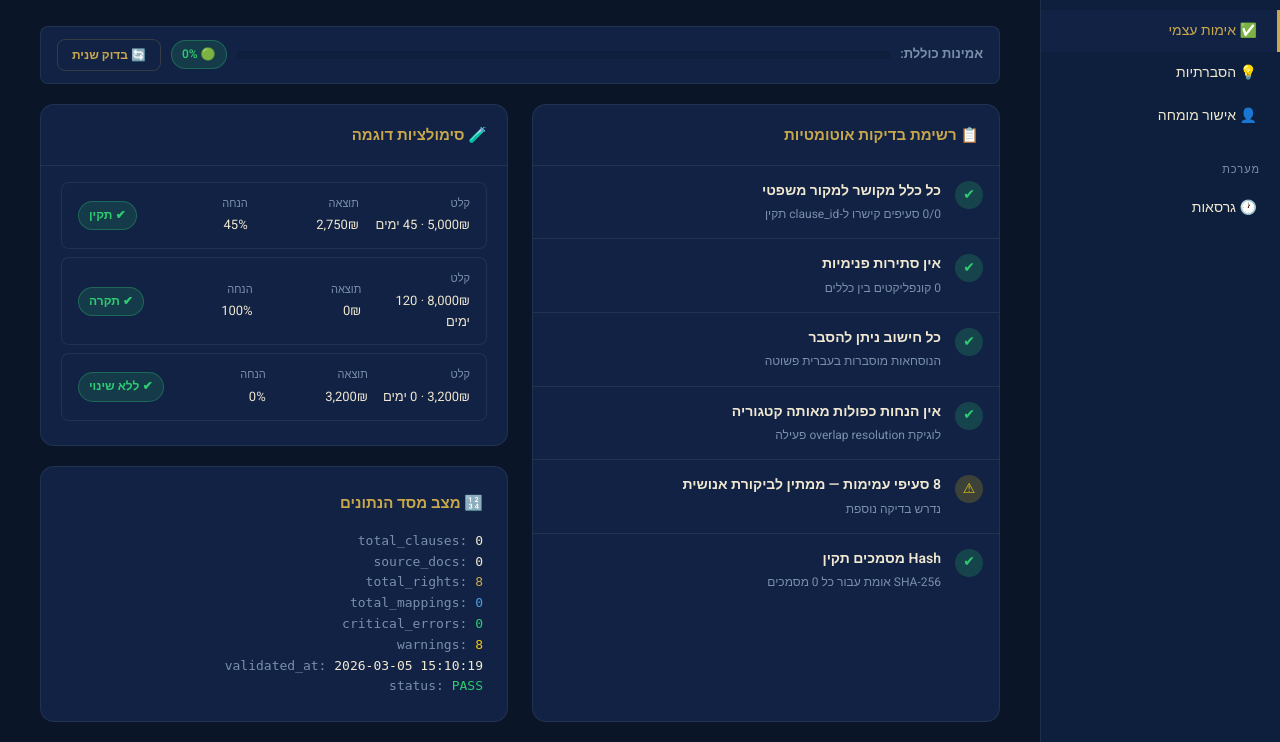
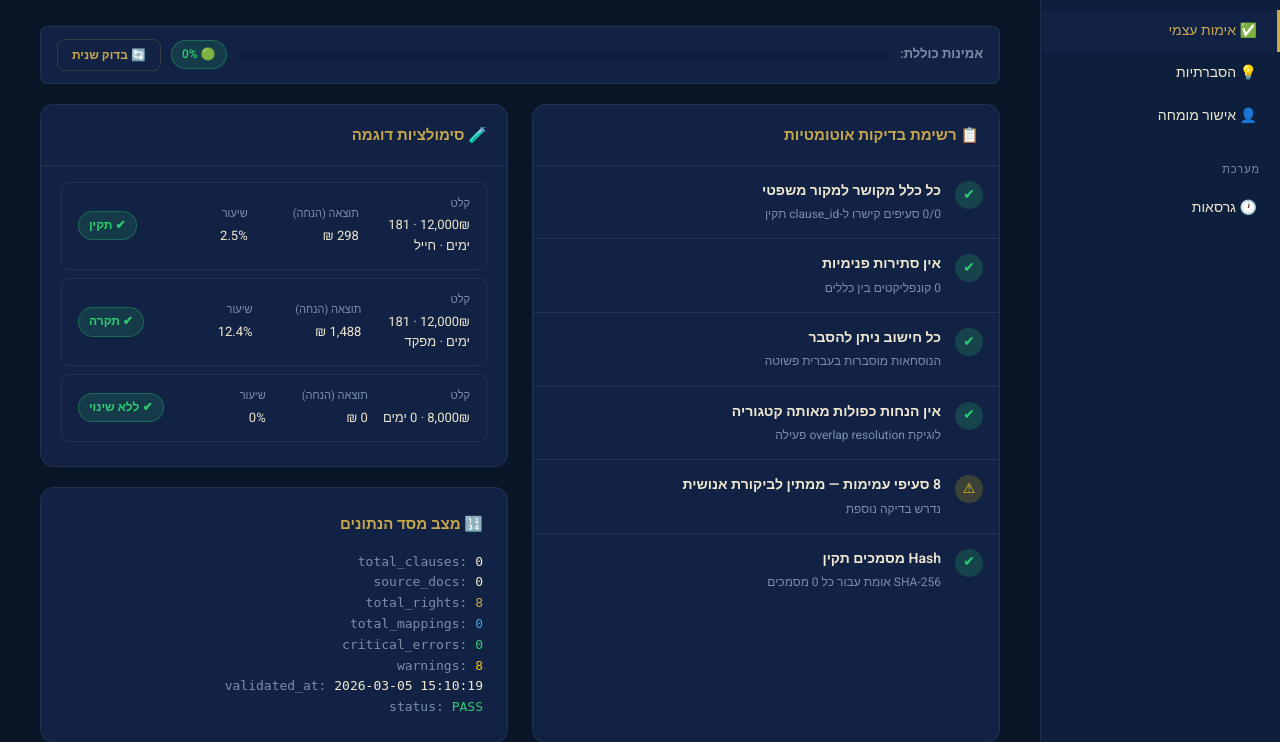
Before and after one commit to Yashasvi0229/right_rag, a FastAPI app: page /screen4 in a window 1280 px wide. Shown: the part 263-1005 px from the top of the page. Run offline with FastAPI, Linux system fonts and the light colour scheme; data comes from the database, SQL or seed files in the repository; data that the repository does not hold is empty; some web fonts are replaced.

Commit message:
Update screen4_validation.html

```diff
--- a/templates/screen4_validation.html
+++ b/templates/screen4_validation.html
@@ -161,22 +161,26 @@
             <div class="card-title" style="margin-bottom:0">🧪 סימולציות דוגמה</div>
           </div>
           <div style="padding:16px 20px;">
+            <!-- Correct formula: annual_tax × rate × (days/365) -->
+            <!-- Example 1: soldier, 12000₪, 181 days → 12000×5%×(181/365) = 297.5₪ -->
             <div class="sim-row">
-              <div><div class="sim-label">קלט</div>5,000₪ · 45 ימים</div>
-              <div><div class="sim-label">תוצאה</div>2,750₪</div>
-              <div><div class="sim-label">הנחה</div>45%</div>
+              <div><div class="sim-label">קלט</div>12,000₪ · 181 ימים · חייל</div>
+              <div><div class="sim-label">תוצאה (הנחה)</div>298 ₪</div>
+              <div><div class="sim-label">שיעור</div>2.5%</div>
               <span class="badge badge-green">✔ תקין</span>
             </div>
+            <!-- Example 2: commander, 12000₪, 181 days → 12000×25%×(181/365) = 1,488₪ -->
             <div class="sim-row">
-              <div><div class="sim-label">קלט</div>8,000₪ · 120 ימים</div>
-              <div><div class="sim-label">תוצאה</div>0₪</div>
-              <div><div class="sim-label">הנחה</div>100%</div>
+              <div><div class="sim-label">קלט</div>12,000₪ · 181 ימים · מפקד</div>
+              <div><div class="sim-label">תוצאה (הנחה)</div>1,488 ₪</div>
+              <div><div class="sim-label">שיעור</div>12.4%</div>
               <span class="badge badge-green">✔ תקרה</span>
             </div>
+            <!-- Example 3: 0 days → 0 discount -->
             <div class="sim-row">
-              <div><div class="sim-label">קלט</div>3,200₪ · 0 ימים</div>
-              <div><div class="sim-label">תוצאה</div>3,200₪</div>
-              <div><div class="sim-label">הנחה</div>0%</div>
+              <div><div class="sim-label">קלט</div>8,000₪ · 0 ימים</div>
+              <div><div class="sim-label">תוצאה (הנחה)</div>0 ₪</div>
+              <div><div class="sim-label">שיעור</div>0%</div>
               <span class="badge badge-green">✔ ללא שינוי</span>
             </div>
           </div>
```
